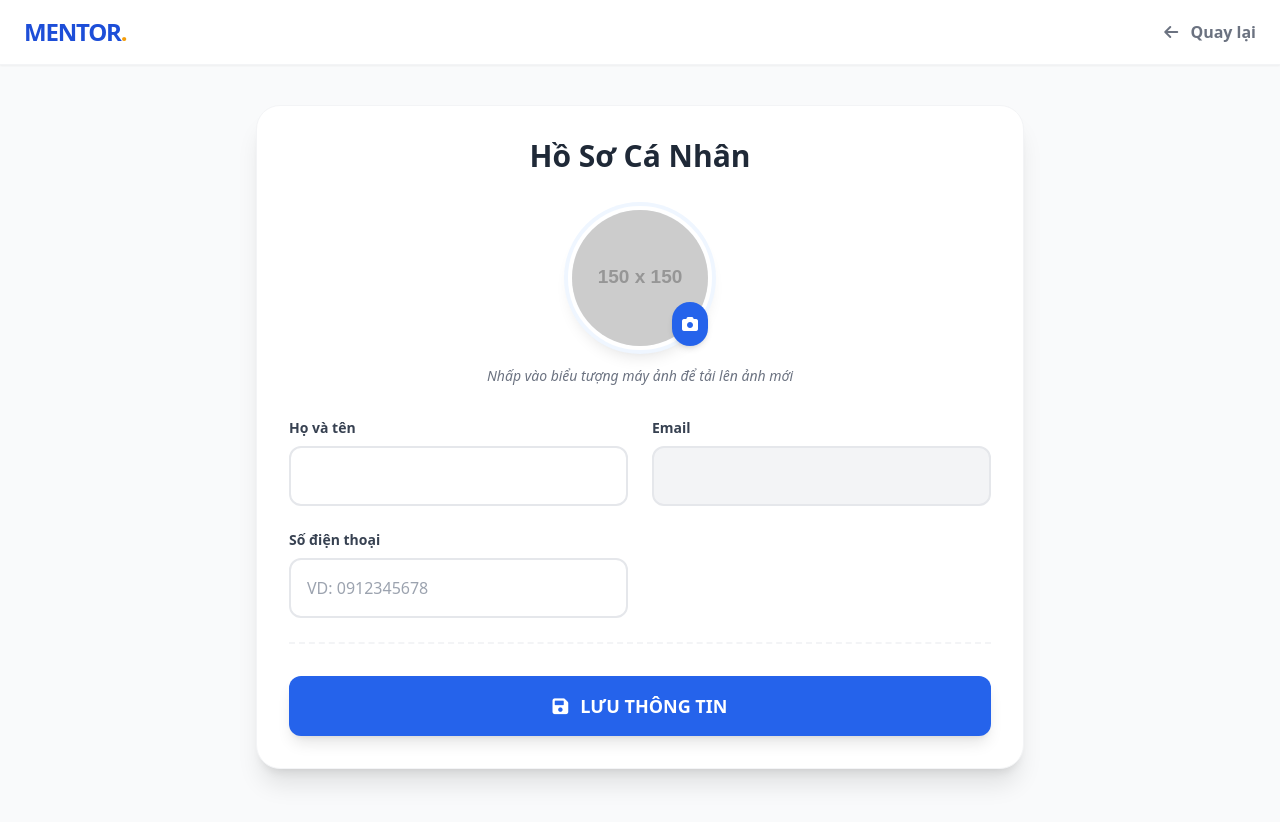
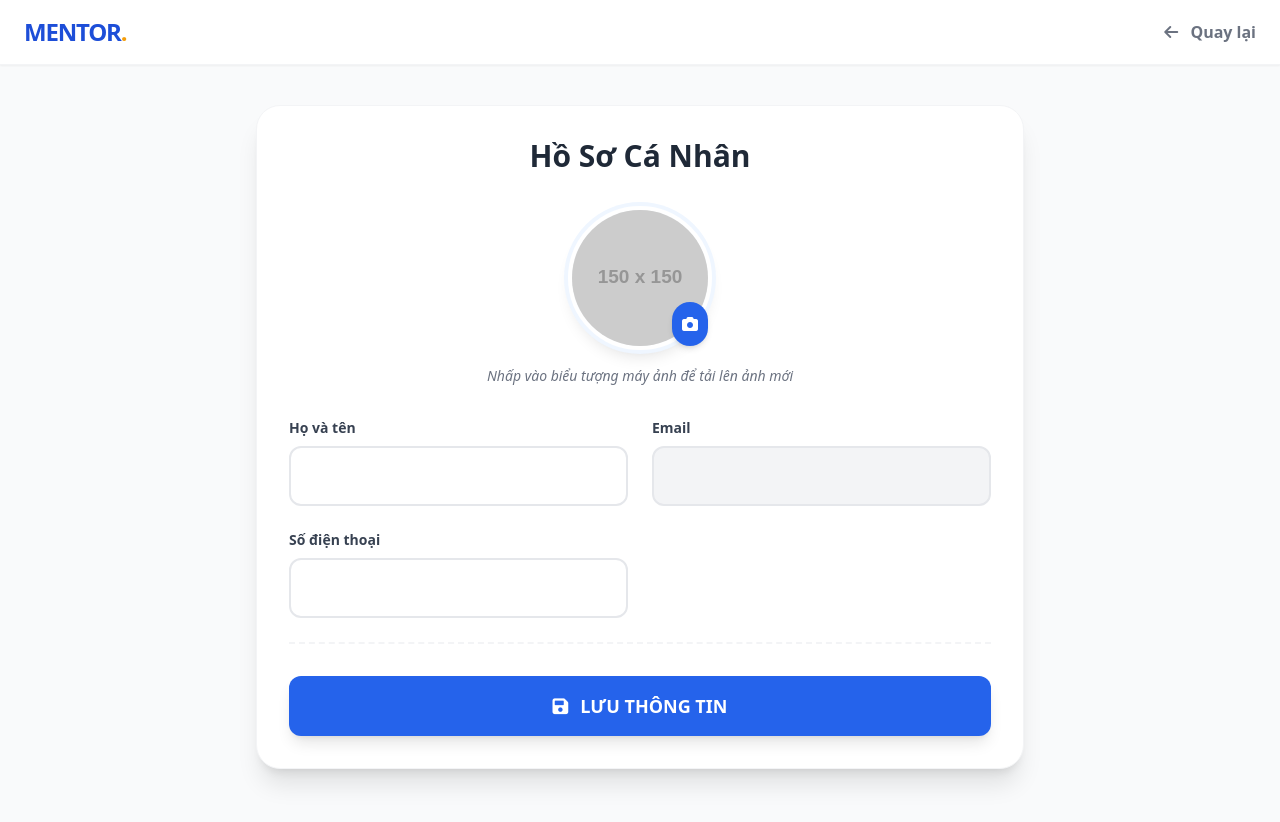
Before and after one commit to Hygge194/MENTOR-WEB, a website: page frontend/profile.html in a window 1280 px wide. Drawn offline with nearby package versions, Linux system fonts and the light colour scheme; no server answers; sample sign-in values are in the browser's storage; placeholder pictures from the web are drawn by us.

Commit message:
fix: profile

```diff
--- a/frontend/profile.html
+++ b/frontend/profile.html
@@ -48,7 +48,7 @@
                 </div>
                 <div>
                     <label class="block text-sm font-bold text-gray-700 mb-2">Số điện thoại</label>
-                    <input type="tel" id="profile-phone" name="phone" class="w-full p-4 rounded-xl border-2 border-gray-200 focus:border-blue-500 focus:ring-4 focus:ring-blue-100 outline-none transition font-medium" placeholder="VD: 0912345678">
+                    <input type="tel" id="profile-phone" name="phone" class="w-full p-4 rounded-xl border-2 border-gray-200 focus:border-blue-500 focus:ring-4 focus:ring-blue-100 outline-none transition font-medium" >
                 </div>
             </div>
             <!-- Mentor Specific Fields (Ẩn đối với Student) -->
```
